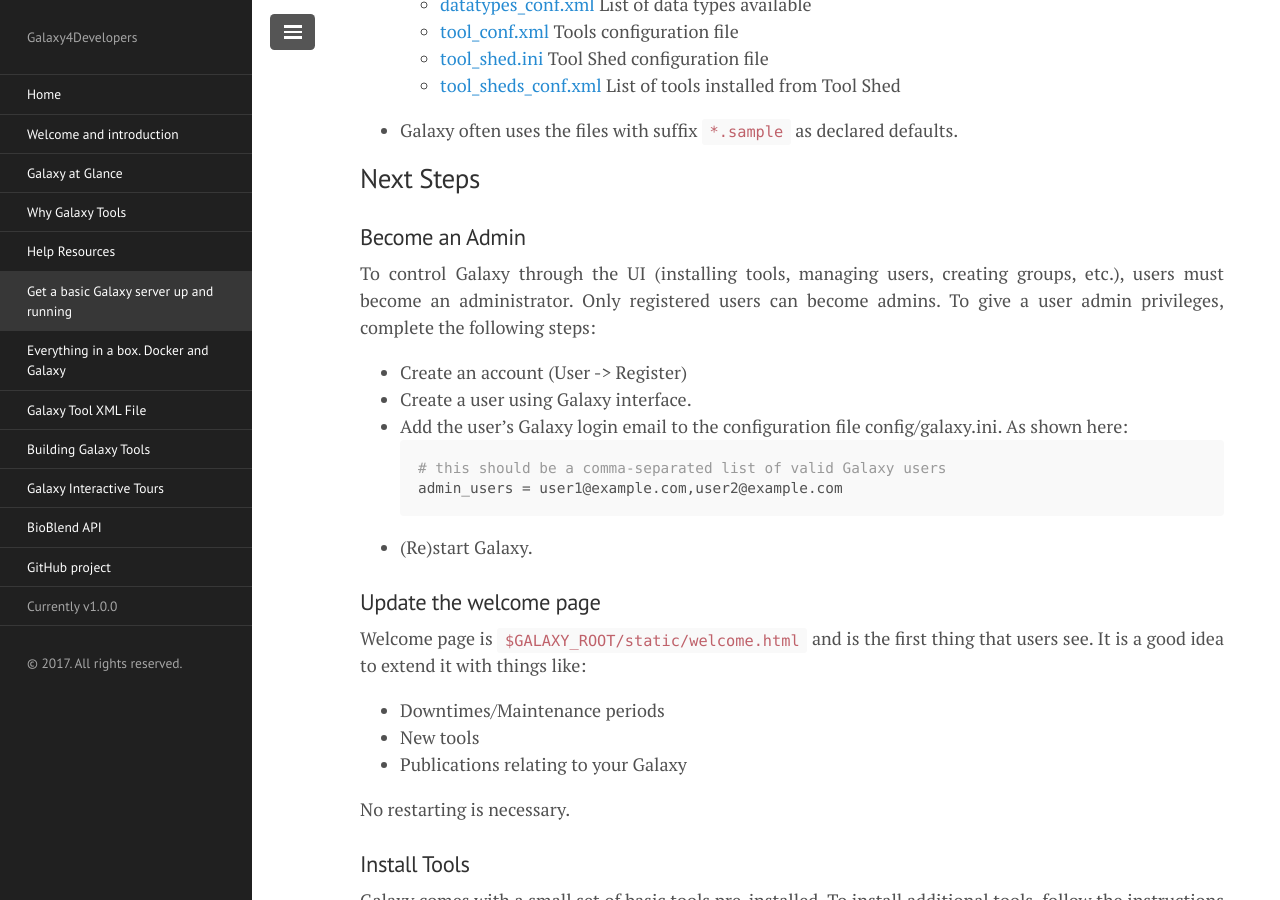
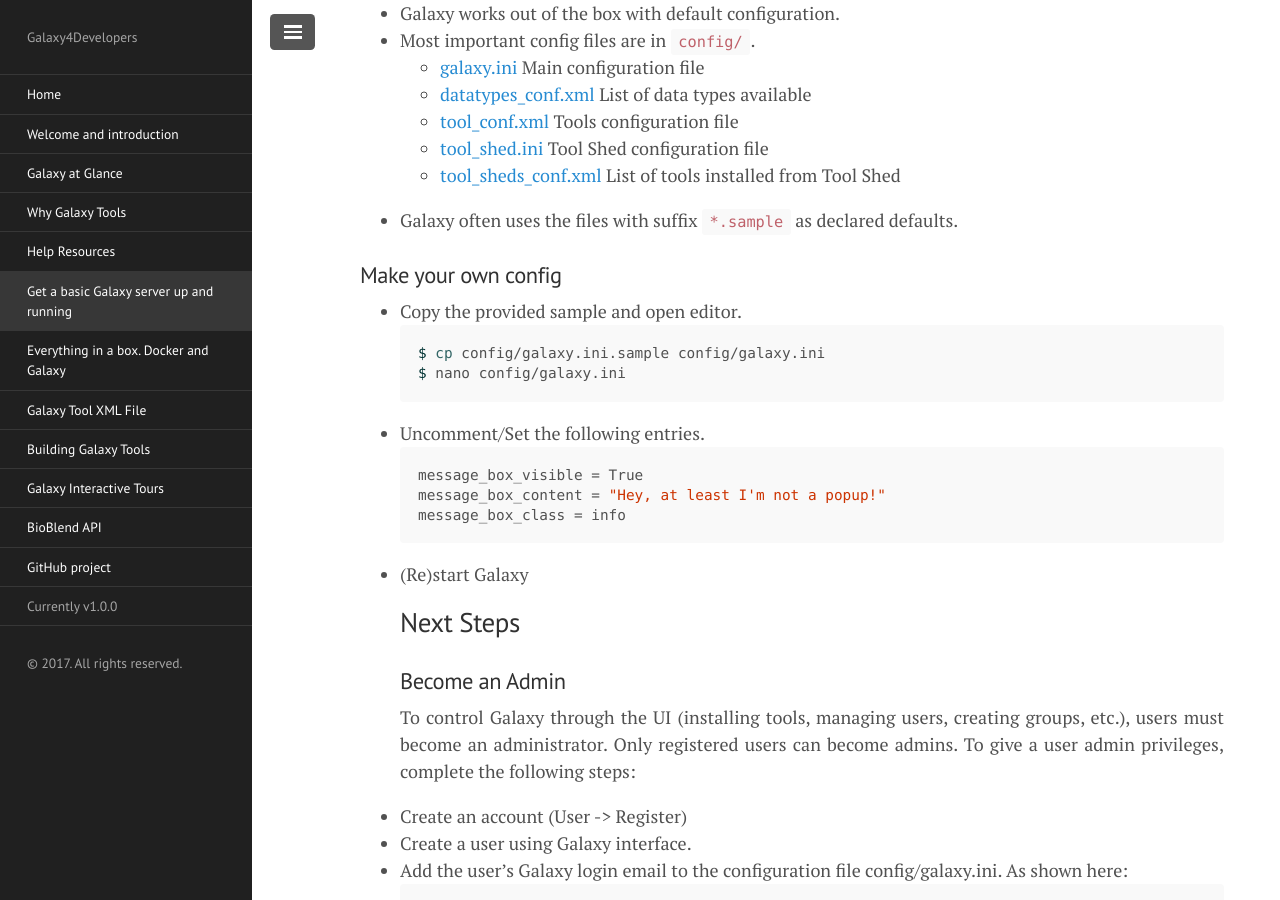
Before and after one commit to crs4/Galaxy4Developers, a Jekyll site: the page built from lectures/05.bacic.md, in a window 1280 px wide and 900 px high, scrolled down 3825 px. Built offline with Jekyll 4.4.1, drawn with Linux system fonts in a browser that asks for light colours; nearby versions of some CDN libraries; some of the changed text lies outside the part shown.

Commit message:
Added References on chapter 5

````diff
--- a/lectures/05.bacic.md
+++ b/lectures/05.bacic.md
@@ -110,6 +110,21 @@ $ sh run.sh --stop-daemon
     * [tool_sheds_conf.xml](https://github.com/galaxyproject/galaxy/blob/dev/config/tool_sheds_conf.xml.sample) List of tools installed from Tool Shed
 * Galaxy often uses the files with suffix `*.sample` as declared defaults.
 
+### Make your own config
+* Copy the provided sample and open editor.
+```bash
+$ cp config/galaxy.ini.sample config/galaxy.ini
+$ nano config/galaxy.ini
+```
+
+* Uncomment/Set the following entries.
+```bash
+message_box_visible = True
+message_box_content = "Hey, at least I'm not a popup!"
+message_box_class = info
+```
+
+* (Re)start Galaxy
 ## Next Steps
 ### Become an Admin
 To control Galaxy through the UI (installing tools, managing users, creating groups, etc.), users must become an administrator.
@@ -171,3 +186,7 @@ You can pull the commits to your local Galaxy clone with:
 ```bash
 $ git pull
 ```
+
+## References
+* [Galaxy Project](https://galaxyproject.org/admin/get-galaxy/)
+* [Galacy Training](https://gvlproject.github.io/dagobah-training/02-basic-server/get-galaxy.html#1)
````
